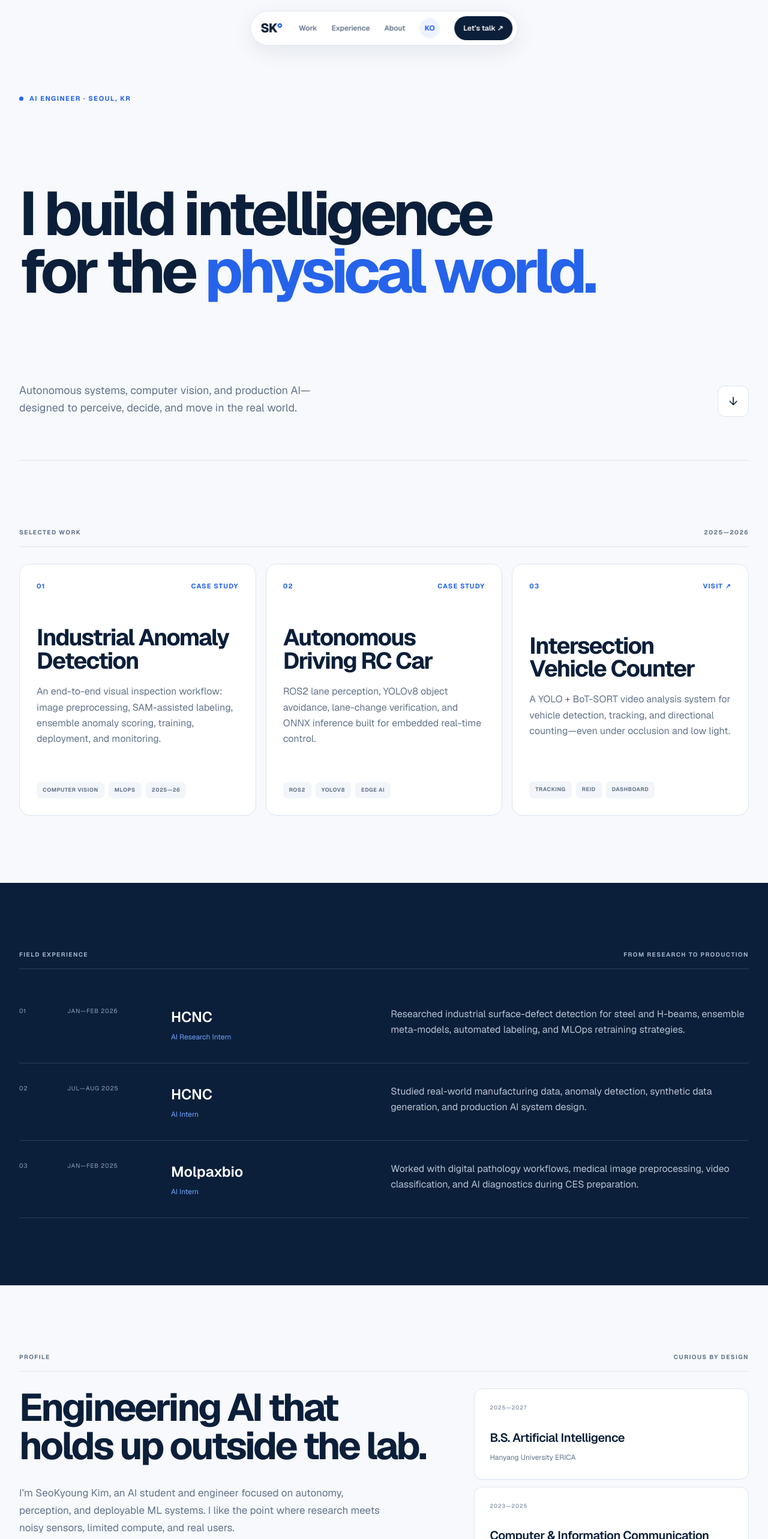
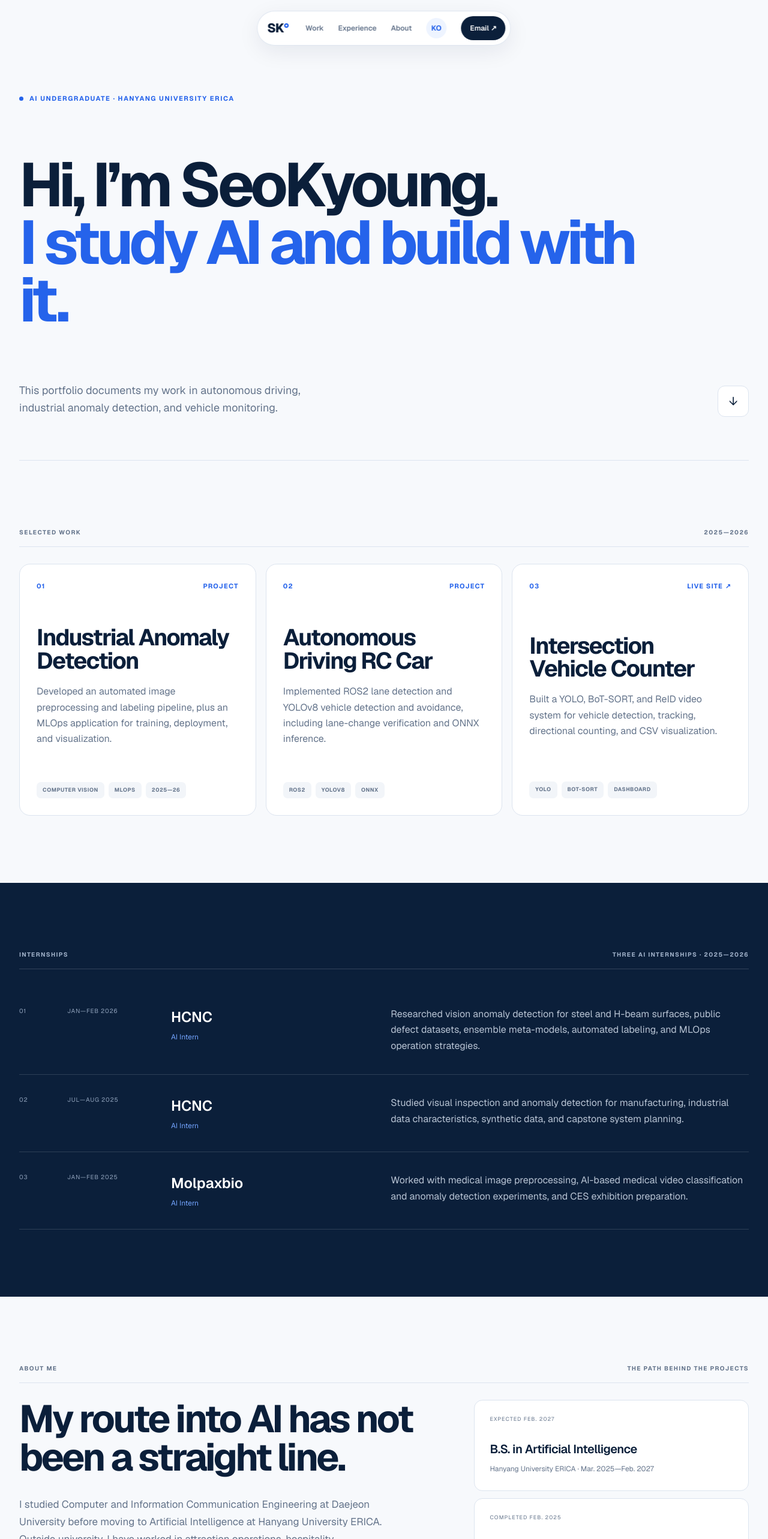
Before and after one commit to tjrud/portfolio, a Next.js app: page / in a window 1280 px wide. Shown: the top 2566 px of the page at 60% size. Built offline with nearby package versions, Linux system fonts and the light colour scheme.

Commit message:
Ground portfolio copy in verified experience

```diff
--- a/app/globals.css
+++ b/app/globals.css
@@ -71,6 +71,13 @@ h1 em, footer h2 em { color: var(--blue); font: inherit; font-style: normal; }
 .study-stack .interest-card { background: #eef4ff; border-color: #cbdcff; }
 .study-stack .interest-card p { color: var(--blue); }
 
+.activities { padding: 0 0 112px; }
+.activity-grid { display: grid; grid-template-columns: repeat(3, 1fr); gap: 12px; }
+.activity-grid article { min-height: 245px; padding: 25px; display: flex; flex-direction: column; background: var(--surface); border: 1px solid var(--line); border-radius: 14px; }
+.activity-grid article > p { color: var(--blue); font-size: 10px; font-weight: 700; letter-spacing: .1em; }
+.activity-grid h3 { margin: auto 0 15px; font-size: 24px; line-height: 1.1; letter-spacing: -.035em; font-weight: 620; }
+.activity-grid span { color: var(--muted); font-size: 13px; line-height: 1.55; }
+
 .skills { padding: 0 0 112px; }
 .skill-list { display: flex; flex-wrap: wrap; gap: 10px; }
 .skill-list span { padding: 13px 17px; background: var(--surface); border: 1px solid var(--line); border-radius: 10px; color: var(--muted); font-size: 13px; font-weight: 600; }
@@ -94,6 +101,8 @@ footer { background: var(--navy); color: white; padding: 96px 0 28px; }
   .timeline-row { grid-template-columns: 38px 130px 1fr; }
   .timeline-detail { grid-column: 3; }
   .about-grid { grid-template-columns: 1fr; gap: 52px; }
+  .activity-grid { grid-template-columns: 1fr; }
+  .activity-grid article { min-height: 210px; }
 }
 
 @media (max-width: 760px) {
@@ -104,7 +113,7 @@ footer { background: var(--navy); color: white; padding: 96px 0 28px; }
   h1 { font-size: clamp(52px, 15vw, 76px); }
   .hero-bottom p { max-width: 78%; font-size: 15px; }
   .work, .experience, .about { padding-block: 76px; }
-  .skills, .recognition { padding-bottom: 76px; }
+  .activities, .skills, .recognition { padding-bottom: 76px; }
   .project-card { min-height: 330px; padding: 24px; }
   .timeline-row { grid-template-columns: 30px 1fr; gap: 10px 16px; }
   .timeline-date, .timeline-row > div, .timeline-detail { grid-column: 2; }
--- a/app/layout.tsx
+++ b/app/layout.tsx
@@ -14,18 +14,18 @@ const geistMono = Geist_Mono({
 
 export const metadata: Metadata = {
   metadataBase: new URL('https://seokyoung-kim-portfolio.vercel.app'),
-  title: 'SeoKyoung Kim — AI Engineer',
-  description: 'Portfolio of SeoKyoung Kim, an AI engineer working across autonomous systems, computer vision, and MLOps.',
+  title: 'SeoKyoung Kim — AI Portfolio',
+  description: 'Portfolio of SeoKyoung Kim, an AI undergraduate at Hanyang University ERICA.',
   openGraph: {
-    title: 'SeoKyoung Kim — AI Engineer',
-    description: 'Autonomous systems, computer vision, and production AI for the physical world.',
+    title: 'SeoKyoung Kim — AI Portfolio',
+    description: 'AI undergraduate work in autonomous driving, industrial anomaly detection, and vehicle monitoring.',
     type: 'website',
-    images: [{ url: '/og.png', width: 1200, height: 630, alt: 'SeoKyoung Kim — AI Engineer' }],
+    images: [{ url: '/og.png', width: 1200, height: 630, alt: 'SeoKyoung Kim — AI Portfolio' }],
   },
   twitter: {
     card: 'summary_large_image',
-    title: 'SeoKyoung Kim — AI Engineer',
-    description: 'Autonomous systems, computer vision, and production AI for the physical world.',
+    title: 'SeoKyoung Kim — AI Portfolio',
+    description: 'AI undergraduate work in autonomous driving, industrial anomaly detection, and vehicle monitoring.',
     images: ['/og.png'],
   },
 };
--- a/app/page.tsx
+++ b/app/page.tsx
@@ -7,63 +7,124 @@ type Localized = Record<Locale, string>;
 
 const copy = {
   en: {
-    work: 'Work', experience: 'Experience', about: 'About', talk: 'Let’s talk ↗', switchLabel: '한국어로 변경', switchText: 'KO',
-    eyebrow: 'AI Engineer · Seoul, KR', title: <>I build intelligence<br />for the <em>physical world.</em></>,
-    description: 'Autonomous systems, computer vision, and production AI—designed to perceive, decide, and move in the real world.', viewWork: 'View selected work',
-    selectedWork: 'Selected work', projectPeriod: '2025—2026', visit: 'Visit ↗', caseStudy: 'Case study',
-    fieldExperience: 'Field experience', experienceNote: 'From research to production',
-    profile: 'Profile', profileNote: 'Curious by design', aboutTitle: 'Engineering AI that holds up outside the lab.',
-    aboutBody: 'I’m SeoKyoung Kim, an AI student and engineer focused on autonomy, perception, and deployable ML systems. I like the point where research meets noisy sensors, limited compute, and real users.',
-    email: 'Email ↗', github: 'GitHub ↗', aiDegree: 'B.S. Artificial Intelligence', ciceDegree: 'Computer & Information Communication Engineering', researchFocus: 'Research focus', researchTopics: 'Autonomous systems · Multimodal LLMs · Anomaly detection',
-    toolbox: 'Toolbox', coreTech: 'Core technologies', recognition: 'Recognition', selectedAwards: 'Selected awards', awardNote: 'Plus 15+ awards across deep-tech, ESG, startup, and community problem-solving competitions.',
-    footerPrompt: 'Have an ambitious AI problem?', footerTitle: <>Let’s build<br /><em>what’s next.</em></>, backTop: 'Back to top ↑', copyright: '© 2026 SeoKyoung Kim',
+    work: 'Work', experience: 'Experience', about: 'About', talk: 'Email ↗', switchLabel: '한국어로 변경', switchText: 'KO',
+    eyebrow: 'AI undergraduate · Hanyang University ERICA',
+    title: <>Hi, I’m SeoKyoung.<br /><em>I study AI and build with it.</em></>,
+    description: 'This portfolio documents my work in autonomous driving, industrial anomaly detection, and vehicle monitoring.',
+    viewWork: 'View selected work', selectedWork: 'Selected work', projectPeriod: '2025—2026', visit: 'Live site ↗', caseStudy: 'Project',
+    fieldExperience: 'Internships', experienceNote: 'Three AI internships · 2025—2026',
+    profile: 'About me', profileNote: 'The path behind the projects',
+    aboutTitle: 'My route into AI has not been a straight line.',
+    aboutBody: 'I studied Computer and Information Communication Engineering at Daejeon University before moving to Artificial Intelligence at Hanyang University ERICA. Outside university, I have worked in attraction operations, hospitality management, bartending, and completed military service in a specialized CBRN unit. Those are part of my background, too.',
+    email: 'Email ↗', github: 'GitHub ↗', aiDegree: 'B.S. in Artificial Intelligence', aiDate: 'Expected Feb. 2027',
+    ciceDegree: 'B.S. in Computer and Information Communication Engineering', ciceDate: 'Completed Feb. 2025',
+    researchFocus: 'Published research interests', researchTopics: 'Autonomous driving & flight · LLMs · Anomaly detection',
+    activities: 'Beyond projects', activitiesNote: 'Roles that also describe me',
+    toolbox: 'Skills', coreTech: 'Tools listed in my portfolio', recognition: 'Awards', selectedAwards: 'Four selected results',
+    footerPrompt: 'Thank you for reading.', footerTitle: <>Let’s keep<br /><em>in touch.</em></>, backTop: 'Back to top ↑', copyright: '© 2026 SeoKyoung Kim',
   },
   ko: {
-    work: '프로젝트', experience: '경력', about: '소개', talk: '연락하기 ↗', switchLabel: 'Switch to English', switchText: 'EN',
-    eyebrow: 'AI 엔지니어 · 서울', title: <>현실 세계를 위한<br /><em>지능을 만듭니다.</em></>,
-    description: '자율 시스템, 컴퓨터 비전, 프로덕션 AI를 통해 현실을 인식하고 판단하며 움직이는 기술을 만듭니다.', viewWork: '주요 프로젝트 보기',
-    selectedWork: '주요 프로젝트', projectPeriod: '2025—2026', visit: '방문하기 ↗', caseStudy: '프로젝트',
-    fieldExperience: '실무 경험', experienceNote: '연구에서 실제 적용까지',
-    profile: '소개', profileNote: '호기심을 기술로', aboutTitle: '연구실 밖에서도 견고하게 작동하는 AI를 만듭니다.',
-    aboutBody: '자율주행, 인지 기술, 배포 가능한 머신러닝 시스템에 집중하는 AI 전공자이자 엔지니어 김서경입니다. 센서 노이즈, 제한된 연산 자원, 실제 사용자가 만나는 지점에서 연구를 현실의 기술로 바꾸는 일을 좋아합니다.',
-    email: '이메일 ↗', github: '깃허브 ↗', aiDegree: '인공지능학과 학사', ciceDegree: '컴퓨터정보통신공학과 학사', researchFocus: '연구 관심 분야', researchTopics: '자율 시스템 · 멀티모달 LLM · 이상 탐지',
-    toolbox: '기술 스택', coreTech: '주요 기술', recognition: '수상', selectedAwards: '주요 수상 이력', awardNote: '딥테크, ESG, 창업 및 지역 문제 해결 분야에서 15회 이상 수상했습니다.',
-    footerPrompt: '함께 해결할 AI 문제가 있나요?', footerTitle: <>다음 기술을<br /><em>함께 만듭니다.</em></>, backTop: '맨 위로 ↑', copyright: '© 2026 김서경',
+    work: '프로젝트', experience: '인턴십', about: '소개', talk: '이메일 ↗', switchLabel: 'Switch to English', switchText: 'EN',
+    eyebrow: '한양대학교 ERICA 인공지능학과 학부생',
+    title: <>안녕하세요, 김서경입니다.<br /><em>AI를 배우고 직접 만듭니다.</em></>,
+    description: '자율주행, 산업 이상 탐지, 차량 모니터링 분야에서 공부하고 만든 작업을 정리했습니다.',
+    viewWork: '주요 프로젝트 보기', selectedWork: '주요 프로젝트', projectPeriod: '2025—2026', visit: '사이트 보기 ↗', caseStudy: '프로젝트',
+    fieldExperience: '인턴십', experienceNote: 'AI 인턴십 3회 · 2025—2026',
+    profile: '나에 대해', profileNote: '프로젝트 뒤에 있는 과정',
+    aboutTitle: 'AI까지 오는 길은 한 방향만은 아니었습니다.',
+    aboutBody: '대전대학교에서 컴퓨터정보통신공학을 전공한 뒤 한양대학교 ERICA 인공지능학과로 옮겨 공부하고 있습니다. 학교 밖에서는 놀이시설 운영, 매장 관리, 바텐더 일을 경험했고 화생방 특수임무 부대에서 군 복무를 마쳤습니다. 이 경험들도 지금의 저를 설명하는 배경입니다.',
+    email: '이메일 ↗', github: '깃허브 ↗', aiDegree: '인공지능학과 학사', aiDate: '2027년 2월 졸업 예정',
+    ciceDegree: '컴퓨터정보통신공학과 학사', ciceDate: '2025년 2월 졸업',
+    researchFocus: '공개 포트폴리오에 적은 관심 분야', researchTopics: '자율주행·비행 · LLM · 이상 탐지',
+    activities: '프로젝트 밖의 활동', activitiesNote: '저를 보여주는 또 다른 역할',
+    toolbox: '기술', coreTech: '공개 포트폴리오에 기재한 도구', recognition: '수상', selectedAwards: '주요 수상 4건',
+    footerPrompt: '읽어주셔서 감사합니다.', footerTitle: <>계속<br /><em>연결되어요.</em></>, backTop: '맨 위로 ↑', copyright: '© 2026 김서경',
   },
 };
 
 const projects: Array<{ number: string; title: Localized; description: Localized; tags: string[]; href?: string }> = [
   {
-    number: '01', title: { en: 'Industrial Anomaly Detection', ko: '산업 이상 탐지 시스템' },
-    description: { en: 'An end-to-end visual inspection workflow: image preprocessing, SAM-assisted labeling, ensemble anomaly scoring, training, deployment, and monitoring.', ko: '이미지 전처리, SAM 기반 라벨링, 앙상블 이상 점수, 학습·배포·모니터링을 연결한 엔드투엔드 비전 검사 워크플로입니다.' },
+    number: '01', title: { en: 'Industrial Anomaly Detection', ko: '산업 이상 탐지' },
+    description: {
+      en: 'Developed an automated image preprocessing and labeling pipeline, plus an MLOps application for training, deployment, and visualization.',
+      ko: '이미지 데이터 전처리·라벨링 파이프라인과 학습, 배포, 시각화를 위한 MLOps 애플리케이션을 개발했습니다.',
+    },
     tags: ['Computer Vision', 'MLOps', '2025—26'],
   },
   {
     number: '02', title: { en: 'Autonomous Driving RC Car', ko: '자율주행 RC카' },
-    description: { en: 'ROS2 lane perception, YOLOv8 object avoidance, lane-change verification, and ONNX inference built for embedded real-time control.', ko: 'ROS2 차선 인식, YOLOv8 객체 회피, 차선 변경 검증, ONNX 추론을 임베디드 실시간 제어 환경에 구현했습니다.' },
-    tags: ['ROS2', 'YOLOv8', 'Edge AI'],
+    description: {
+      en: 'Implemented ROS2 lane detection and YOLOv8 vehicle detection and avoidance, including lane-change verification and ONNX inference.',
+      ko: 'ROS2 차선 인식과 YOLOv8 차량 탐지·회피를 구현하고, 차선 변경 완료 검증과 ONNX 추론을 적용했습니다.',
+    },
+    tags: ['ROS2', 'YOLOv8', 'ONNX'],
   },
   {
     number: '03', title: { en: 'Intersection Vehicle Counter', ko: '교차로 차량 계수 시스템' },
-    description: { en: 'A YOLO + BoT-SORT video analysis system for vehicle detection, tracking, and directional counting—even under occlusion and low light.', ko: 'YOLO와 BoT-SORT를 활용해 가림과 저조도 환경에서도 차량을 탐지·추적하고 방향별로 계수하는 영상 분석 시스템입니다.' },
-    tags: ['Tracking', 'ReID', 'Dashboard'], href: 'https://intersection-vehicle-counter-dashbo.vercel.app/',
+    description: {
+      en: 'Built a YOLO, BoT-SORT, and ReID video system for vehicle detection, tracking, directional counting, and CSV visualization.',
+      ko: 'YOLO, BoT-SORT, ReID를 활용해 차량 탐지·추적·방향별 계수와 CSV 시각화를 제공하는 영상 시스템을 만들었습니다.',
+    },
+    tags: ['YOLO', 'BoT-SORT', 'Dashboard'], href: 'https://intersection-vehicle-counter-dashbo.vercel.app/',
   },
 ];
 
 const experience: Array<{ date: string; company: string; role: Localized; detail: Localized }> = [
-  { date: 'JAN—FEB 2026', company: 'HCNC', role: { en: 'AI Research Intern', ko: 'AI 연구 인턴' }, detail: { en: 'Researched industrial surface-defect detection for steel and H-beams, ensemble meta-models, automated labeling, and MLOps retraining strategies.', ko: '철강 및 H빔 표면 결함 탐지, 앙상블 메타 모델, 자동 라벨링, MLOps 재학습 전략을 연구했습니다.' } },
-  { date: 'JUL—AUG 2025', company: 'HCNC', role: { en: 'AI Intern', ko: 'AI 인턴' }, detail: { en: 'Studied real-world manufacturing data, anomaly detection, synthetic data generation, and production AI system design.', ko: '실제 제조 데이터의 특성, 이상 탐지, 합성 데이터 생성 및 프로덕션 AI 시스템 설계를 연구했습니다.' } },
-  { date: 'JAN—FEB 2025', company: 'Molpaxbio', role: { en: 'AI Intern', ko: 'AI 인턴' }, detail: { en: 'Worked with digital pathology workflows, medical image preprocessing, video classification, and AI diagnostics during CES preparation.', ko: 'CES 준비 과정에서 디지털 병리 워크플로, 의료 영상 전처리, 영상 분류 및 AI 진단 기술을 다뤘습니다.' } },
+  {
+    date: 'JAN—FEB 2026', company: 'HCNC', role: { en: 'AI Intern', ko: 'AI 인턴' },
+    detail: {
+      en: 'Researched vision anomaly detection for steel and H-beam surfaces, public defect datasets, ensemble meta-models, automated labeling, and MLOps operation strategies.',
+      ko: '철강·H빔 표면 결함을 위한 비전 이상 탐지, 공개 결함 데이터셋, 앙상블 메타 모델, 자동 라벨링과 MLOps 운영 전략을 조사했습니다.',
+    },
+  },
+  {
+    date: 'JUL—AUG 2025', company: 'HCNC', role: { en: 'AI Intern', ko: 'AI 인턴' },
+    detail: {
+      en: 'Studied visual inspection and anomaly detection for manufacturing, industrial data characteristics, synthetic data, and capstone system planning.',
+      ko: '제조업 비전 검사와 이상 탐지, 산업 데이터의 특성, 합성 데이터, 캡스톤 시스템 기획을 학습했습니다.',
+    },
+  },
+  {
+    date: 'JAN—FEB 2025', company: 'Molpaxbio', role: { en: 'AI Intern', ko: 'AI 인턴' },
+    detail: {
+      en: 'Worked with medical image preprocessing, AI-based medical video classification and anomaly detection experiments, and CES exhibition preparation.',
+      ko: '의료 영상 전처리, AI 기반 의료 영상 분류·이상 탐지 실험과 CES 전시 준비에 참여했습니다.',
+    },
+  },
+];
+
+const activities: Array<{ date: string; title: Localized; description: Localized }> = [
+  {
+    date: '2025—2026', title: { en: 'Mentor & competition organizer', ko: '멘토와 대회 운영자' },
+    description: {
+      en: 'Served as a Hanyang ERICA RC Center mentor and helped organize the university’s first autonomous driving competition.',
+      ko: '한양대학교 ERICA RC 센터 멘토로 활동하고, 교내 첫 자율주행 경진대회를 운영했습니다.',
+    },
+  },
+  {
+    date: '2026', title: { en: 'Manufacturing AI training assistant', ko: '제조업 AI 교육 조교' },
+    description: {
+      en: 'Supported the LG Innotek AX Expert Training Program with Python, data analysis, machine learning practice, debugging, and lab setup.',
+      ko: 'LG이노텍 AX 전문가 양성 과정에서 Python, 데이터 분석, 머신러닝 실습, 디버깅과 실습 환경 구성을 지원했습니다.',
+    },
+  },
+  {
+    date: '2026', title: { en: 'NusB academic committee member', ko: 'NusB 학술위원' },
+    description: {
+      en: 'Reviewed and presented neuroscience papers on neural replay, memory, and predictive brain mechanisms for the 65th National Undergraduate Symposium in Biology.',
+      ko: '제65회 전국대학생생물학심포지엄 학술위원으로 신경 리플레이, 기억, 예측적 뇌 메커니즘 관련 논문을 검토하고 발표했습니다.',
+    },
+  },
 ];
 
 const awards: Array<[string, Localized, Localized]> = [
-  ['2026', { en: 'Hanyang ERICA Capstone Design', ko: '한양대학교 ERICA 캡스톤디자인 경진대회' }, { en: 'Grand Prize', ko: '최우수상' }],
-  ['2025', { en: 'Volkswagen Group Korea SEA:ME Hackathon', ko: '폭스바겐그룹코리아 SEA:ME 해커톤' }, { en: 'Excellence Award', ko: '최우수상' }],
-  ['2025', { en: 'Kookmin Univ. Autonomous Driving Competition', ko: '국민대학교 자율주행 경진대회' }, { en: '3rd Place', ko: '3위' }],
-  ['2024', { en: 'Autonomous Vehicle Competition, Daejeon Univ.', ko: '대전대학교 자율주행 자동차 경진대회' }, { en: 'Grand Prize', ko: '대상' }],
+  ['2026', { en: 'Hanyang ERICA Software Convergence Capstone Design', ko: '한양대학교 ERICA 소프트웨어융합대학 캡스톤디자인 경진대회' }, { en: 'Excellence Award', ko: '최우수상' }],
+  ['2025', { en: 'Volkswagen Group Korea SEA:ME Hackathon', ko: '폭스바겐우리재단 씨:미 해커톤' }, { en: 'Excellence Award', ko: '최우수상' }],
+  ['2025', { en: '8th Kookmin University Autonomous Driving Competition', ko: '제8회 국민대학교 자율주행 경진대회' }, { en: '3rd Place', ko: '3위' }],
+  ['2024', { en: 'Autonomous Vehicle Competition, Daejeon University', ko: '대전대학교 자율주행 자동차 경진대회' }, { en: 'Grand Prize', ko: '대상' }],
 ];
 
-const skills = ['Python', 'C++', 'PyTorch', 'OpenCV', 'YOLO', 'ROS2', 'ONNX', 'MLflow', 'Next.js', 'TypeScript', 'Google Cloud'];
+const skills = ['Python', 'C++', 'PyTorch', 'OpenCV', 'YOLO', 'ROS2', 'ONNX', 'MLflow', 'Google Cloud', 'Next.js', 'React', 'TypeScript'];
 
 export default function Home() {
   const [locale, setLocale] = useState<Locale>('en');
@@ -118,11 +179,18 @@ export default function Home() {
             <div className="contact-links"><a href="mailto:sk0829@hanyang.ac.kr">{t.email}</a><a href="https://github.com/tjrud" target="_blank" rel="noreferrer">{t.github}</a></div>
           </div>
           <div className="study-stack">
-            <article><p>2025—2027</p><h3>{t.aiDegree}</h3><span>Hanyang University ERICA</span></article>
-            <article><p>2023—2025</p><h3>{t.ciceDegree}</h3><span>Daejeon University</span></article>
+            <article><p>{t.aiDate}</p><h3>{t.aiDegree}</h3><span>Hanyang University ERICA · Mar. 2025—Feb. 2027</span></article>
+            <article><p>{t.ciceDate}</p><h3>{t.ciceDegree}</h3><span>Daejeon University · Mar. 2023—Feb. 2025</span></article>
             <article className="interest-card"><p>{t.researchFocus}</p><h3>{t.researchTopics}</h3></article>
           </div>
         </div>
+      </section>
+
+      <section className="activities shell">
+        <div className="section-head"><p>{t.activities}</p><p>{t.activitiesNote}</p></div>
+        <div className="activity-grid">{activities.map((item) => <article key={item.title.en}>
+          <p>{item.date}</p><h3>{localize(item.title)}</h3><span>{localize(item.description)}</span>
+        </article>)}</div>
       </section>
 
       <section className="skills shell" aria-label={t.toolbox}><div className="section-head"><p>{t.toolbox}</p><p>{t.coreTech}</p></div>
@@ -131,7 +199,6 @@ export default function Home() {
 
       <section className="recognition shell"><div className="section-head"><p>{t.recognition}</p><p>{t.selectedAwards}</p></div>
         <div className="award-list">{awards.map(([year, event, prize]) => <article key={event.en}><span>{year}</span><h3>{localize(event)}</h3><p>{localize(prize)}</p></article>)}</div>
-        <p className="award-note">{t.awardNote}</p>
       </section>
 
       <footer><div className="shell footer-inner">
```
Also changed, not shown: public/og.png.
